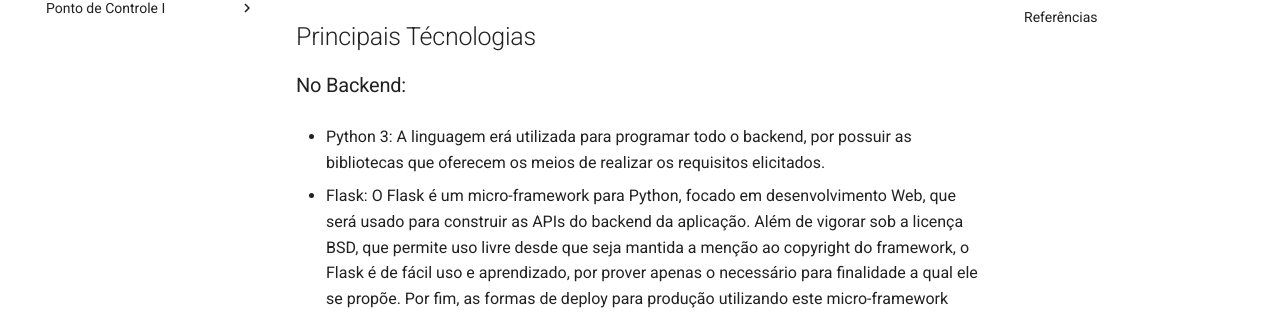
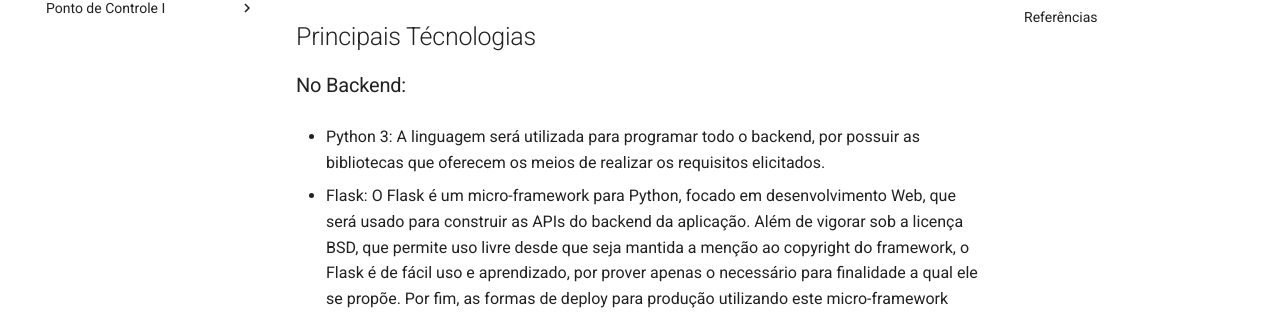
Before and after one commit to ssol-organization/Wiki, an MkDocs documentation site: the page built from docs/definicoes.md, in a window 1280 px wide and 900 px high. Shown: the part 202-516 px from the top of the window. Built offline with MkDocs 1.6.1 and Material for MkDocs 9.7.7, drawn with Linux system fonts in a browser that asks for light colours; comment, search, counter and statistics services are not loaded.

Commit message:
Correcting spelling mistake

```diff
--- a/docs/definicoes.md
+++ b/docs/definicoes.md
@@ -4,7 +4,7 @@
 
 ### No Backend:
 
-* Python 3: A linguagem erá utilizada para programar todo o backend, por possuir as bibliotecas que oferecem os meios de realizar os requisitos elicitados.
+* Python 3: A linguagem será utilizada para programar todo o backend, por possuir as bibliotecas que oferecem os meios de realizar os requisitos elicitados.
 
 * Flask: O Flask é um micro-framework para Python, focado em desenvolvimento Web, que será usado para construir as APIs do backend da aplicação. Além de vigorar sob a licença BSD, que permite uso livre desde que seja mantida a menção ao copyright do framework, o Flask é de fácil uso e aprendizado, por prover apenas o necessário para finalidade a qual ele se propõe. Por fim, as formas de deploy para produção utilizando este micro-framework também são simples e podem ser baratas dependendo da aplicação, já que o framework em sí é leve.
 
```
